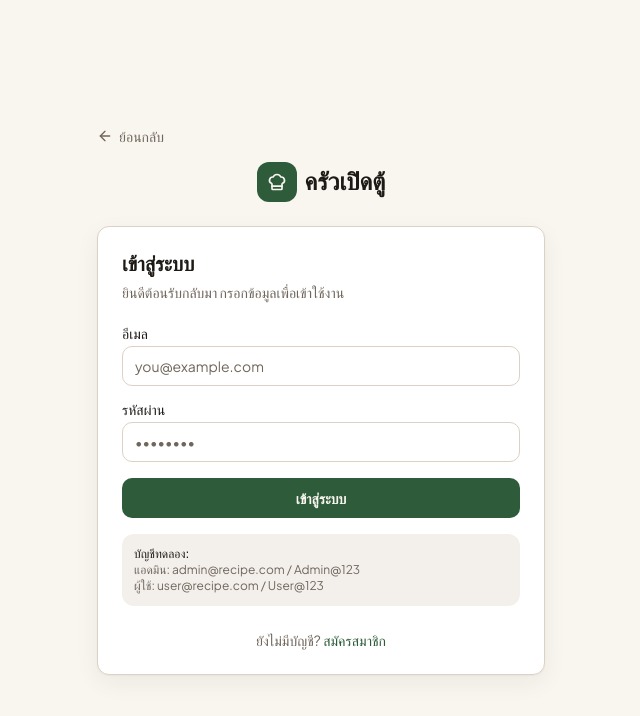
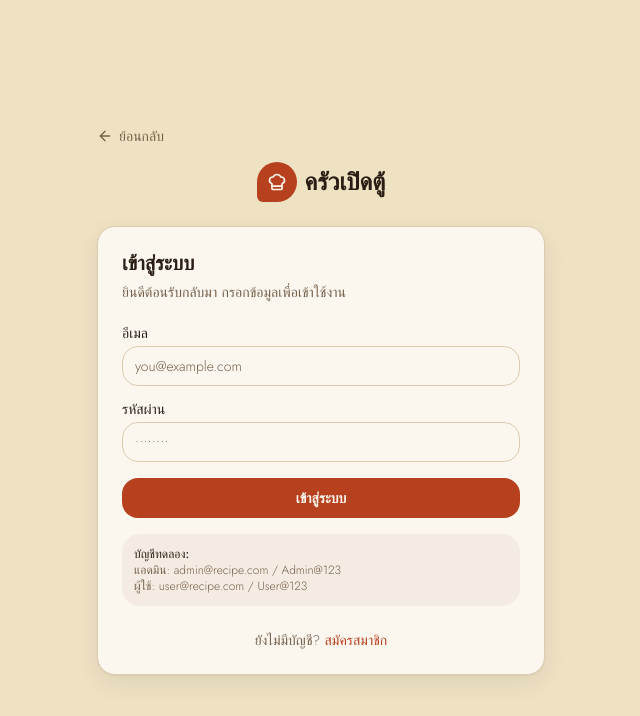
Before and after one commit to Suphakuk/cooking-recipe-system, a Next.js app in the folder frontend/: page /login in a window 1280 px wide. Shown: the top 716 px of the page, without its empty margins (319-959 px from the left). Built offline with nearby package versions, Linux system fonts and the light colour scheme; no server answers.

Commit message:
รีเฟรชธีมสีใหม่ Botanical x Retro

```diff
--- a/frontend/src/app/globals.css
+++ b/frontend/src/app/globals.css
@@ -4,58 +4,58 @@
 
 @layer base {
   :root {
-    /* Market Kitchen palette (HSL) */
-    --background: 37 43% 96%;        /* #FBF7F0 warm paper */
-    --foreground: 30 15% 10%;        /* #1F1B16 ink */
+    /* Botanical x Retro palette (HSL) — mustard cream + brick red + gold */
+    --background: 43 58% 85%;        /* #EFE3C4 mustard cream */
+    --foreground: 27 36% 12%;        /* #2A1E14 dark ink */
 
-    --card: 0 0% 100%;
-    --card-foreground: 30 15% 10%;
+    --card: 40 60% 96%;              /* #FFF9EC warm white */
+    --card-foreground: 27 36% 12%;
 
-    --popover: 0 0% 100%;
-    --popover-foreground: 30 15% 10%;
+    --popover: 40 60% 96%;
+    --popover-foreground: 27 36% 12%;
 
-    --primary: 137 33% 27%;          /* #2F5D3A herb green */
-    --primary-foreground: 37 43% 96%;
+    --primary: 13 71% 42%;           /* #B5401F brick red */
+    --primary-foreground: 43 58% 95%;
 
-    --secondary: 11 68% 51%;         /* #D6482E tomato */
-    --secondary-foreground: 0 0% 100%;
+    --secondary: 42 68% 54%;         /* #D9A93B mustard gold */
+    --secondary-foreground: 27 36% 12%;
 
-    --accent: 79 50% 48%;            /* #8FB93F lime */
-    --accent-foreground: 30 15% 10%;
+    --accent: 30 45% 88%;            /* #F3E3BE tan badge */
+    --accent-foreground: 28 60% 32%; /* #8E5A1E badge text */
 
-    --muted: 34 25% 90%;
-    --muted-foreground: 30 10% 40%;
+    --muted: 35 40% 90%;
+    --muted-foreground: 30 22% 38%;
 
-    --destructive: 0 72% 45%;
+    --destructive: 355 65% 40%;
     --destructive-foreground: 0 0% 100%;
 
-    --border: 30 25% 82%;            /* clay border */
-    --input: 30 25% 82%;
-    --ring: 137 33% 27%;
+    --border: 35 40% 78%;            /* #E4D3A4 tan border */
+    --input: 35 40% 78%;
+    --ring: 13 71% 42%;
 
-    --radius: 0.75rem;
+    --radius: 1.125rem;
   }
 
   .dark {
-    --background: 30 15% 8%;
-    --foreground: 37 43% 94%;
-    --card: 30 14% 11%;
-    --card-foreground: 37 43% 94%;
-    --popover: 30 14% 11%;
-    --popover-foreground: 37 43% 94%;
-    --primary: 79 50% 48%;
-    --primary-foreground: 30 15% 10%;
-    --secondary: 11 68% 51%;
-    --secondary-foreground: 0 0% 100%;
-    --accent: 137 33% 40%;
-    --accent-foreground: 37 43% 94%;
-    --muted: 30 10% 18%;
-    --muted-foreground: 34 15% 65%;
-    --destructive: 0 72% 45%;
+    --background: 27 25% 10%;
+    --foreground: 43 40% 92%;
+    --card: 27 20% 14%;
+    --card-foreground: 43 40% 92%;
+    --popover: 27 20% 14%;
+    --popover-foreground: 43 40% 92%;
+    --primary: 42 68% 54%;
+    --primary-foreground: 27 25% 10%;
+    --secondary: 13 71% 42%;
+    --secondary-foreground: 43 40% 92%;
+    --accent: 27 20% 22%;
+    --accent-foreground: 42 60% 70%;
+    --muted: 27 15% 20%;
+    --muted-foreground: 35 20% 65%;
+    --destructive: 355 65% 40%;
     --destructive-foreground: 0 0% 100%;
-    --border: 30 10% 22%;
-    --input: 30 10% 22%;
-    --ring: 79 50% 48%;
+    --border: 27 15% 24%;
+    --input: 27 15% 24%;
+    --ring: 42 68% 54%;
   }
 }
 
@@ -65,6 +65,7 @@
   }
   body {
     @apply bg-background text-foreground font-sans antialiased;
+    font-weight: 300;
   }
   h1, h2, h3, h4 {
     @apply font-display;
@@ -75,10 +76,14 @@
 .bg-paper {
   background-color: hsl(var(--background));
   background-image:
-    radial-gradient(hsl(var(--border) / 0.35) 0.5px, transparent 0.5px);
+    radial-gradient(hsl(var(--foreground) / 0.06) 0.5px, transparent 0.5px);
   background-size: 18px 18px;
 }
 
 .card-shadow {
-  box-shadow: 0 1px 2px hsl(30 15% 10% / 0.04), 0 8px 24px hsl(30 15% 10% / 0.06);
+  box-shadow: 0 1px 2px hsl(27 36% 12% / 0.05), 0 8px 24px hsl(27 36% 12% / 0.08);
 }
+
+.font-script {
+  font-family: var(--font-caveat), cursive;
+}
--- a/frontend/src/app/layout.tsx
+++ b/frontend/src/app/layout.tsx
@@ -1,17 +1,19 @@
 import type { Metadata } from 'next';
-import { Fraunces, Plus_Jakarta_Sans } from 'next/font/google';
+import { Jost, Caveat } from 'next/font/google';
 import './globals.css';
 import { Providers } from '@/components/providers';
 
-const fraunces = Fraunces({
+const jost = Jost({
   subsets: ['latin'],
-  variable: '--font-fraunces',
+  weight: ['300', '400', '500', '600'],
+  variable: '--font-jost',
   display: 'swap',
 });
 
-const jakarta = Plus_Jakarta_Sans({
+const caveat = Caveat({
   subsets: ['latin'],
-  variable: '--font-jakarta',
+  weight: ['600'],
+  variable: '--font-caveat',
   display: 'swap',
 });
 
@@ -22,7 +24,7 @@ export const metadata: Metadata = {
 
 export default function RootLayout({ children }: { children: React.ReactNode }) {
   return (
-    <html lang="th" className={`${fraunces.variable} ${jakarta.variable}`}>
+    <html lang="th" className={`${jost.variable} ${caveat.variable}`}>
       <body className="bg-paper min-h-screen">
         <Providers>{children}</Providers>
       </body>
--- a/frontend/src/app/login/page.tsx
+++ b/frontend/src/app/login/page.tsx
@@ -55,7 +55,7 @@ export default function LoginPage() {
         </button>
 
         <Link href="/" className="mb-6 flex items-center justify-center gap-2">
-          <span className="flex h-10 w-10 items-center justify-center rounded-lg bg-primary text-primary-foreground">
+          <span className="flex h-10 w-10 items-center justify-center rounded-[50%_50%_50%_6px] bg-primary text-primary-foreground">
             <ChefHat className="h-5 w-5" />
           </span>
           <span className="font-display text-2xl font-semibold">ครัวเปิดตู้</span>
--- a/frontend/src/app/register/page.tsx
+++ b/frontend/src/app/register/page.tsx
@@ -62,7 +62,7 @@ export default function RegisterPage() {
         </button>
 
         <Link href="/" className="mb-6 flex items-center justify-center gap-2">
-          <span className="flex h-10 w-10 items-center justify-center rounded-lg bg-primary text-primary-foreground">
+          <span className="flex h-10 w-10 items-center justify-center rounded-[50%_50%_50%_6px] bg-primary text-primary-foreground">
             <ChefHat className="h-5 w-5" />
           </span>
           <span className="font-display text-2xl font-semibold">ครัวเปิดตู้</span>
--- a/frontend/src/components/navbar.tsx
+++ b/frontend/src/components/navbar.tsx
@@ -49,10 +49,10 @@ export function Navbar() {
     <header className="sticky top-0 z-40 border-b border-border bg-background/85 backdrop-blur">
       <div className="container flex h-16 items-center justify-between gap-4">
         <Link href="/" className="flex items-center gap-2">
-          <span className="flex h-9 w-9 items-center justify-center rounded-lg bg-primary text-primary-foreground">
+          <span className="flex h-9 w-9 items-center justify-center rounded-[50%_50%_50%_6px] bg-primary text-primary-foreground">
             <ChefHat className="h-5 w-5" />
           </span>
-          <span className="font-display text-xl font-semibold tracking-tight">ครัวเปิดตู้</span>
+          <span className="font-display text-xl font-medium tracking-tight">ครัวเปิดตู้</span>
         </Link>
 
         <nav className="hidden items-center gap-1 md:flex">
--- a/frontend/src/components/providers.tsx
+++ b/frontend/src/components/providers.tsx
@@ -18,7 +18,7 @@ export function Providers({ children }: { children: React.ReactNode }) {
         position="top-center"
         richColors
         toastOptions={{
-          style: { fontFamily: 'var(--font-jakarta)' },
+          style: { fontFamily: 'var(--font-jost)' },
         }}
       />
     </>
--- a/frontend/src/components/recipe-card.tsx
+++ b/frontend/src/components/recipe-card.tsx
@@ -13,7 +13,7 @@ export function RecipeCard({ recipe }: { recipe: Recipe }) {
   return (
     <Link
       href={`/recipes/${recipe.slug}`}
-      className="group flex flex-col overflow-hidden rounded-lg border border-border bg-card card-shadow transition-all hover:-translate-y-1 hover:shadow-lg"
+      className="group flex flex-col overflow-hidden rounded-2xl border border-border bg-card card-shadow transition-all hover:-translate-y-1 hover:shadow-lg"
     >
       <div className="relative aspect-[4/3] overflow-hidden bg-muted">
         {img ? (
@@ -34,7 +34,7 @@ export function RecipeCard({ recipe }: { recipe: Recipe }) {
       </div>
 
       <div className="flex flex-1 flex-col gap-2 p-4">
-        <h3 className="font-display text-lg font-semibold leading-tight line-clamp-1 group-hover:text-primary">
+        <h3 className="font-display text-lg font-medium leading-tight line-clamp-1 group-hover:text-primary">
           {recipe.title}
         </h3>
         {recipe.description && (
--- a/frontend/tailwind.config.ts
+++ b/frontend/tailwind.config.ts
@@ -55,8 +55,9 @@ const config: Config = {
         sm: 'calc(var(--radius) - 4px)',
       },
       fontFamily: {
-        display: ['var(--font-fraunces)', 'Georgia', 'serif'],
-        sans: ['var(--font-jakarta)', 'system-ui', 'sans-serif'],
+        display: ['var(--font-jost)', 'system-ui', 'sans-serif'],
+        sans: ['var(--font-jost)', 'system-ui', 'sans-serif'],
+        script: ['var(--font-caveat)', 'cursive'],
       },
       keyframes: {
         'accordion-down': {
```
Also changed, not shown: frontend/src/app/page.tsx (+4 -5 lines), 2 other files (tests, documents, lock files or other folders).
